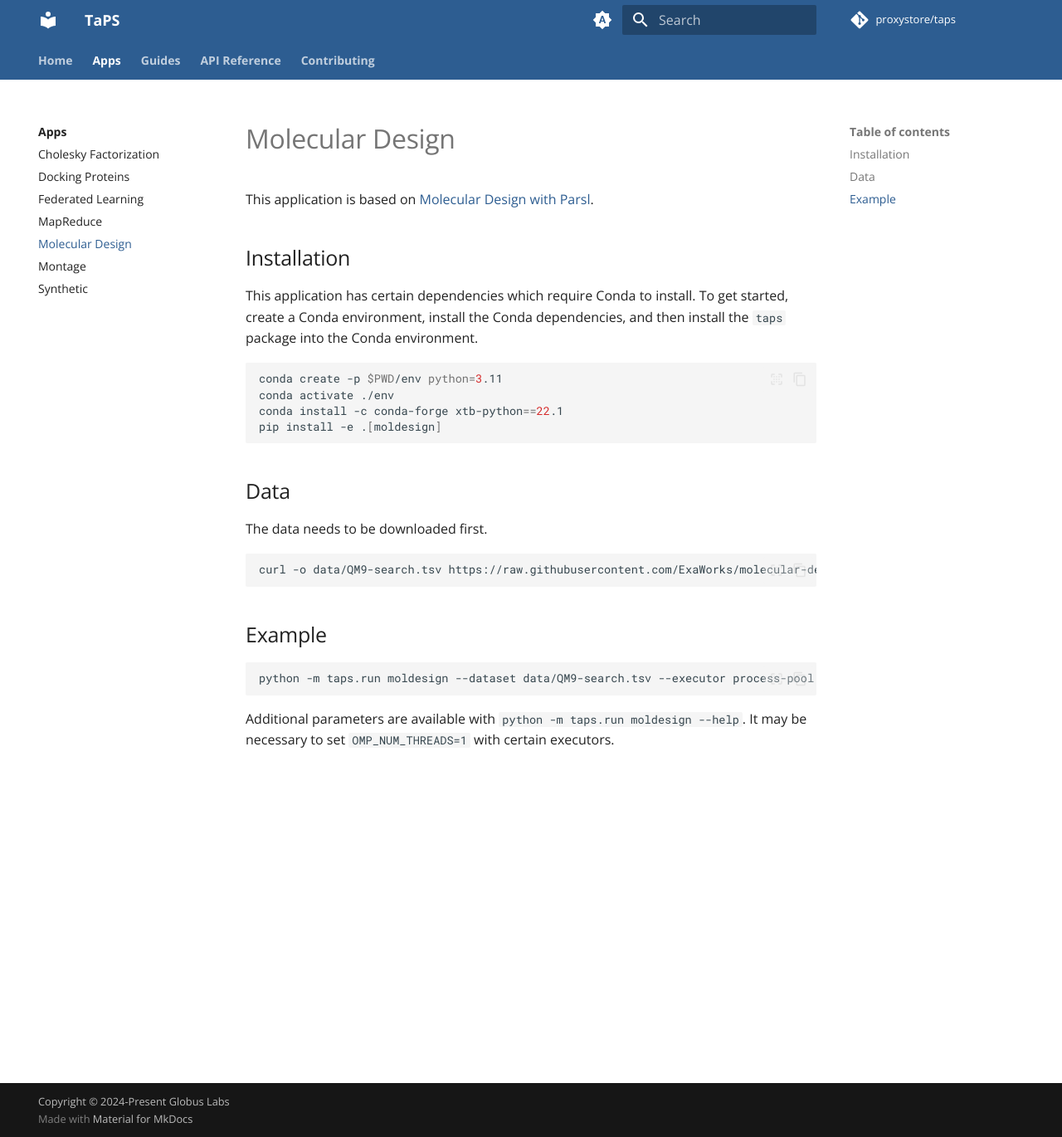
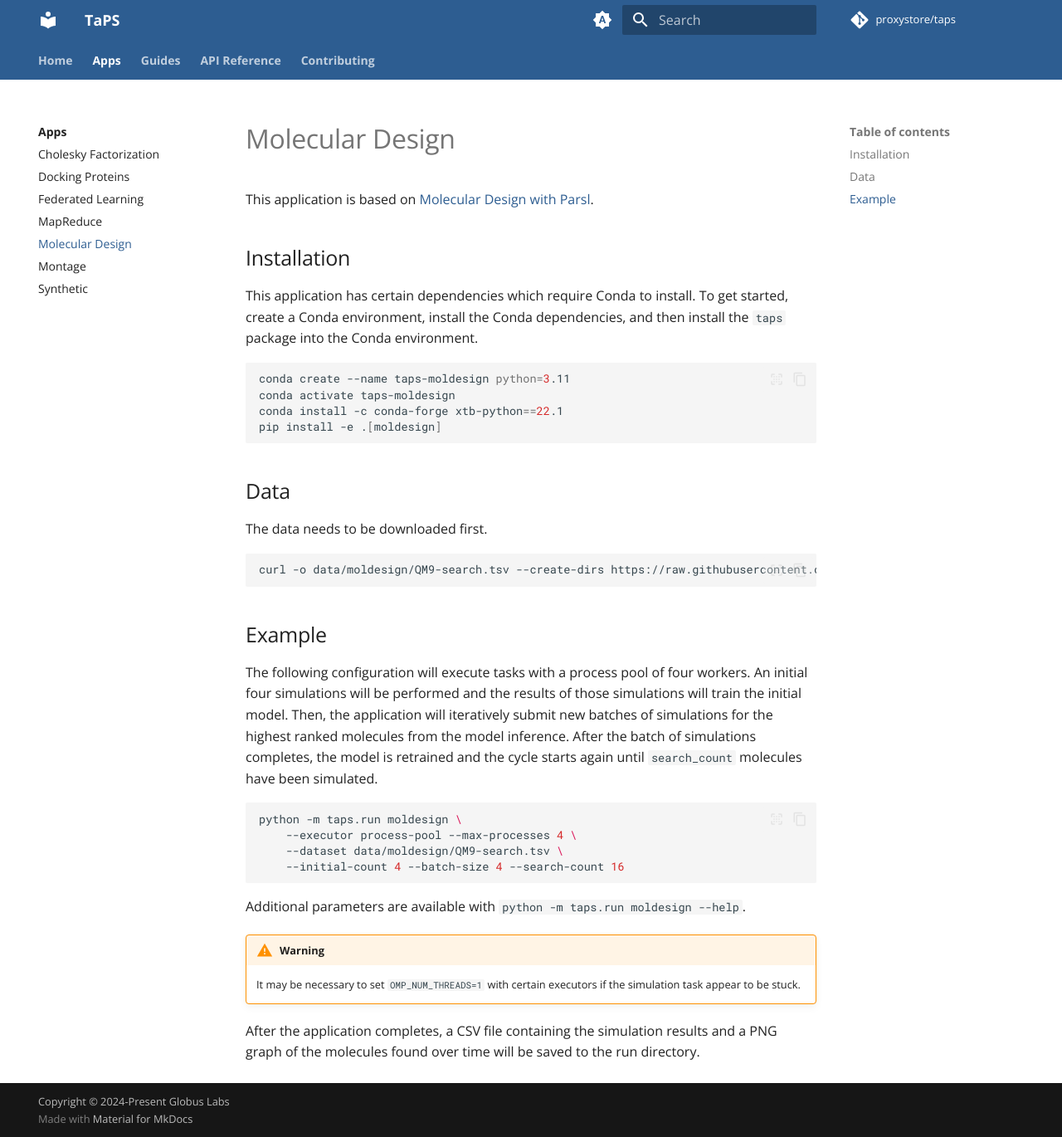
Before and after one commit to proxystore/taps, an MkDocs documentation site: the page built from docs/apps/moldesign.md, in a window 1280 px wide and 1370 px high. Shown: the whole window at 83% size. Built offline with MkDocs 1.6.1 and Material for MkDocs 9.7.7, drawn with Linux system fonts in a browser that asks for light colours; comment, search, counter and statistics services are not loaded; the version menu is left out.

Commit message:
Refactor moldesign app and update docs

````diff
--- a/docs/apps/moldesign.md
+++ b/docs/apps/moldesign.md
@@ -8,8 +8,8 @@ This application has certain dependencies which require Conda to install.
 To get started, create a Conda environment, install the Conda dependencies, and then install the `taps` package into the Conda environment.
 
 ```bash
-conda create -p $PWD/env python=3.11
-conda activate ./env
+conda create --name taps-moldesign python=3.11
+conda activate taps-moldesign
 conda install -c conda-forge xtb-python==22.1
 pip install -e .[moldesign]
 ```
@@ -18,14 +18,27 @@ pip install -e .[moldesign]
 
 The data needs to be downloaded first.
 ```bash
-curl -o data/QM9-search.tsv https://raw.githubusercontent.com/ExaWorks/molecular-design-parsl-demo/main/data/QM9-search.tsv
+curl -o data/moldesign/QM9-search.tsv --create-dirs https://raw.githubusercontent.com/ExaWorks/molecular-design-parsl-demo/main/data/QM9-search.tsv
 ```
 
 ## Example
 
+The following configuration will execute tasks with a process pool of four workers.
+An initial four simulations will be performed and the results of those simulations will train the initial model.
+Then, the application will iteratively submit new batches of simulations for the highest ranked molecules from the model inference.
+After the batch of simulations completes, the model is retrained and the cycle starts again until `search_count` molecules have been simulated.
+
 ```bash
-python -m taps.run moldesign --dataset data/QM9-search.tsv --executor process-pool --max-processes 4
+python -m taps.run moldesign \
+    --executor process-pool --max-processes 4 \
+    --dataset data/moldesign/QM9-search.tsv \
+    --initial-count 4 --batch-size 4 --search-count 16
 ```
 
 Additional parameters are available with `python -m taps.run moldesign --help`.
-It may be necessary to set `OMP_NUM_THREADS=1` with certain executors.
+
+!!! warning
+
+    It may be necessary to set `OMP_NUM_THREADS=1` with certain executors if the simulation task appear to be stuck.
+
+After the application completes, a CSV file containing the simulation results and a PNG graph of the molecules found over time will be saved to the run directory.
````
Also changed, not shown: 3 other files.
